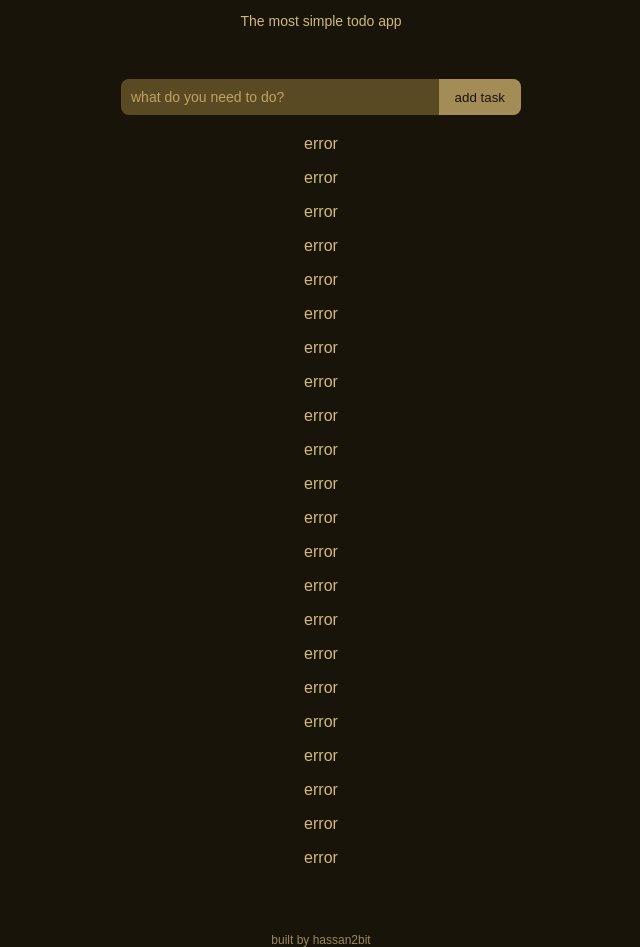
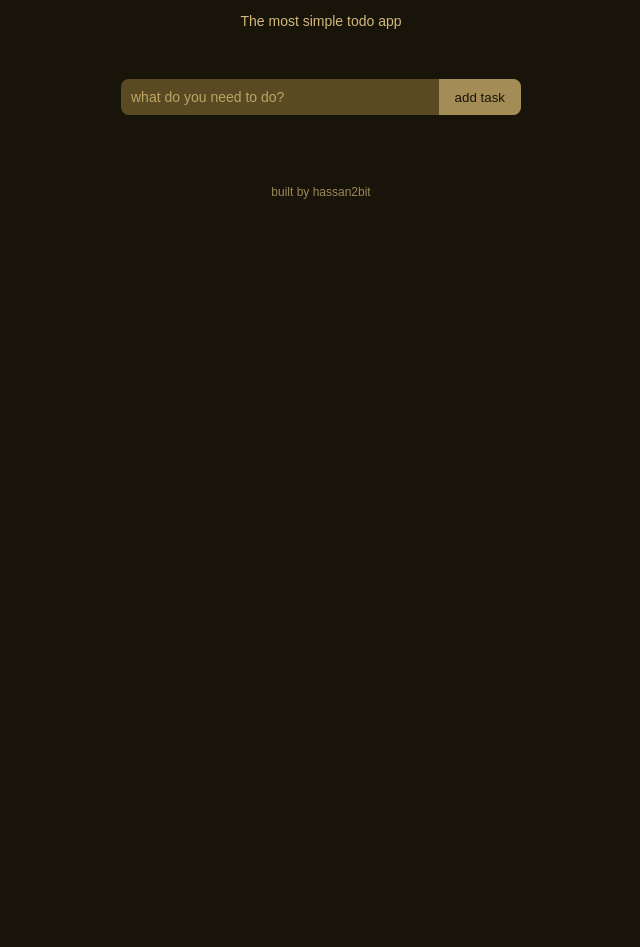
Before and after one commit to HassanAmirii/Creaty, a plain HTML site: page index.html in a window 1280 px wide. Shown: the part 51-998 px from the top of the page, without its empty margins (319-959 px from the left). After the commit the page ends 800 px from the top, so only its background shows below. Drawn offline with Linux system fonts and the light colour scheme.

Commit message:
removed error to maintain streak

```diff
--- a/index.html
+++ b/index.html
@@ -20,29 +20,6 @@
         />
         <button type="submit">add task</button>
       </form>
-      <p>error</p>
-      <p>error</p>
-      <p>error</p>
-      <p>error</p>
-      <p>error</p>
-      <p>error</p>
-      <p>error</p>
-      <p>error</p>
-      <p>error</p>
-      <p>error</p>
-      <p>error</p>
-      <p>error</p>
-      <p>error</p>
-      <p>error</p>
-      <p>error</p>
-      <p>error</p>
-      <p>error</p>
-      <p>error</p>
-      <p>error</p>
-      <p>error</p>
-      <p>error</p>
-      <p>error</p>
-
       <div id="messageBox"></div>
       <div id="taskBox"></div>
     </div>
```
